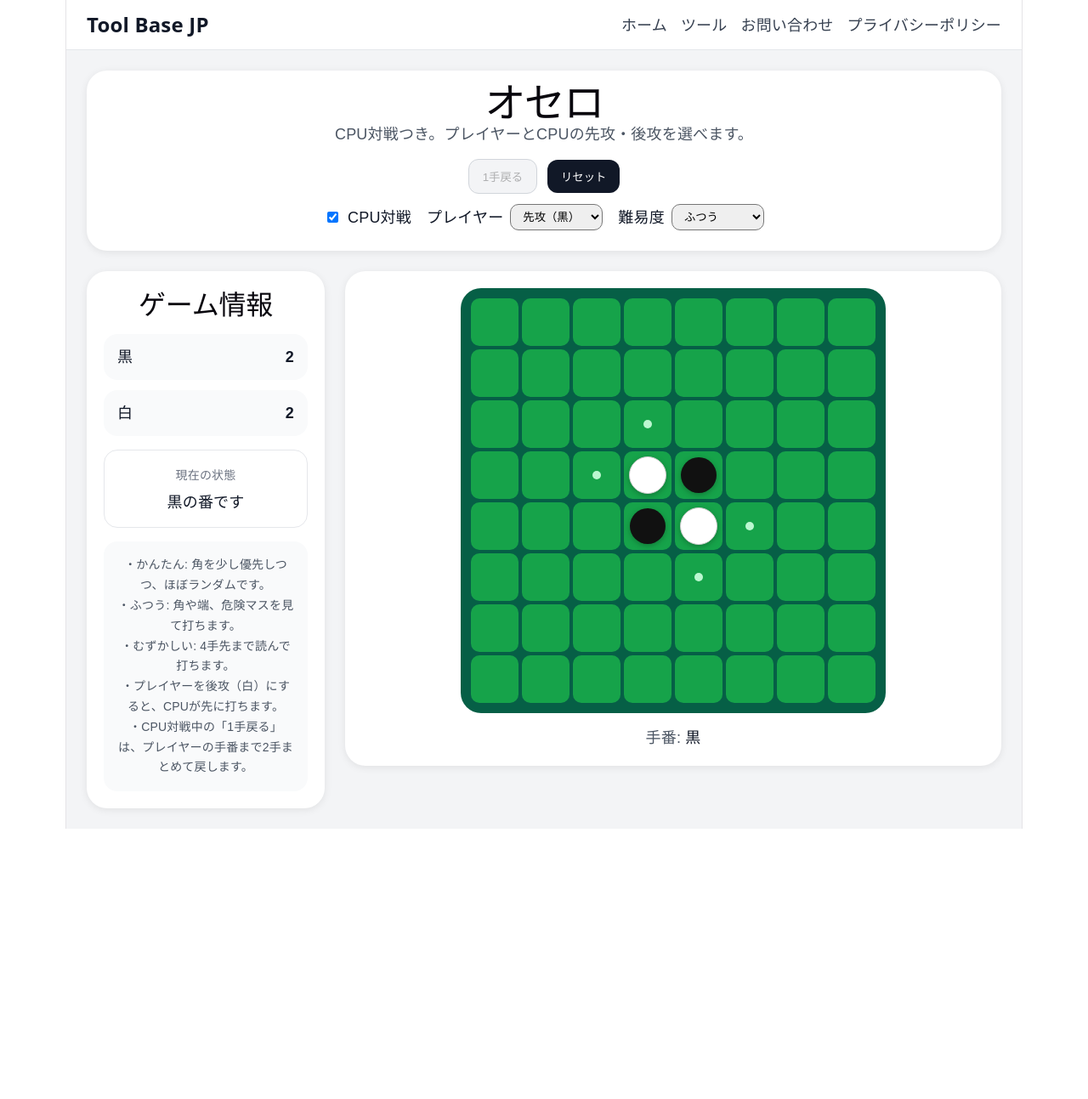
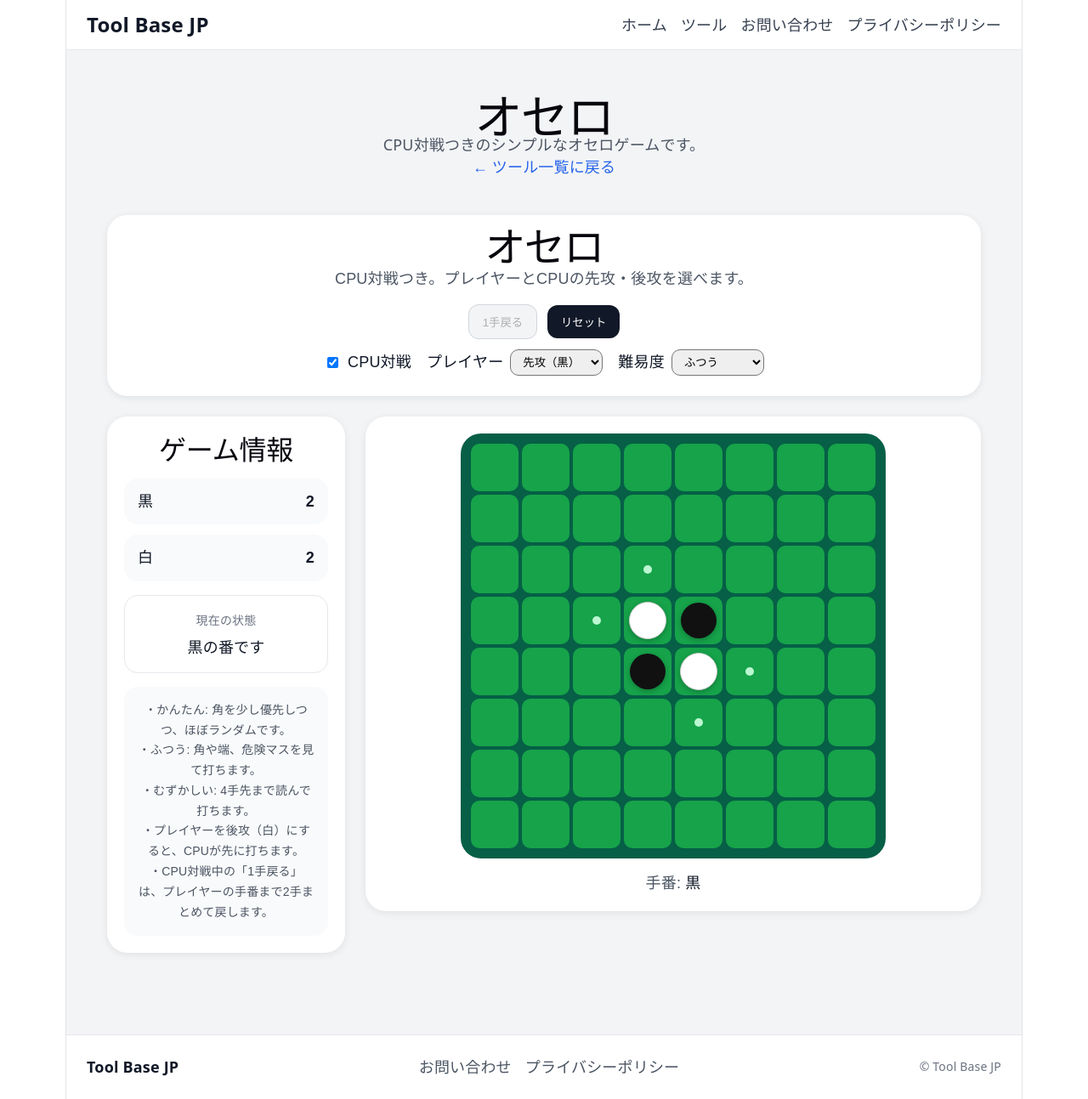
Before and after one commit to ToolBaseJP/tool-base-jp, a React (Vite) app: page /tools/othello in a window 1280 px wide. Shown: the whole page at 85% size. Before the commit the page ends 975 px from the top, so only its background shows below. Built offline with nearby package versions, Linux system fonts and the light colour scheme.

Commit message:
Updata Tool Base JP pages

```diff
--- a/src/App.jsx
+++ b/src/App.jsx
@@ -1,5 +1,6 @@
 import { BrowserRouter, Routes, Route } from "react-router-dom";
 import Header from "./components/Header";
+import Footer from "./components/Footer";
 import HomePage from "./pages/HomePage";
 import ToolsPage from "./pages/ToolsPage";
 import OthelloPage from "./pages/OthelloPage";
@@ -18,6 +19,7 @@ export default function App() {
           <Route path="/contact" element={<ContactPage />} />
           <Route path="/privacy" element={<PrivacyPage />} />
         </Routes>
+        <Footer />
       </div>
     </BrowserRouter>
   );
--- /dev/null
+++ b/src/components/Footer.jsx
@@ -0,0 +1,39 @@
+import { Link } from "react-router-dom";
+
+export default function Footer() {
+  return (
+    <footer
+      style={{
+        background: "#ffffff",
+        borderTop: "1px solid #e5e7eb",
+        marginTop: "40px",
+      }}
+    >
+      <div
+        style={{
+          maxWidth: "1100px",
+          margin: "0 auto",
+          padding: "24px",
+          display: "flex",
+          justifyContent: "space-between",
+          alignItems: "center",
+          gap: "16px",
+          flexWrap: "wrap",
+        }}
+      >
+        <div style={{ color: "#111827", fontWeight: "bold" }}>Tool Base JP</div>
+
+        <div style={{ display: "flex", gap: "16px", flexWrap: "wrap" }}>
+          <Link to="/contact" style={{ textDecoration: "none", color: "#4b5563" }}>
+            お問い合わせ
+          </Link>
+          <Link to="/privacy" style={{ textDecoration: "none", color: "#4b5563" }}>
+            プライバシーポリシー
+          </Link>
+        </div>
+
+        <div style={{ color: "#6b7280", fontSize: "14px" }}>© Tool Base JP</div>
+      </div>
+    </footer>
+  );
+}
--- a/src/pages/OthelloPage.jsx
+++ b/src/pages/OthelloPage.jsx
@@ -1,8 +1,19 @@
+import { Link } from "react-router-dom";
 import OthelloGame from "../components/OthelloGame";
 
 export default function OthelloPage() {
   return (
-    <div>
+    <div style={{ maxWidth: "1100px", margin: "0 auto", padding: "32px 24px" }}>
+      <div style={{ marginBottom: "20px" }}>
+        <h1 style={{ marginBottom: "8px" }}>オセロ</h1>
+        <p style={{ color: "#4b5563" }}>
+          CPU対戦つきのシンプルなオセロゲームです。
+        </p>
+        <Link to="/tools" style={{ color: "#2563eb", textDecoration: "none" }}>
+          ← ツール一覧に戻る
+        </Link>
+      </div>
+
       <OthelloGame />
     </div>
   );
--- a/src/pages/ToolsPage.jsx
+++ b/src/pages/ToolsPage.jsx
@@ -3,7 +3,10 @@ import { Link } from "react-router-dom";
 export default function ToolsPage() {
   return (
     <div style={{ maxWidth: "1100px", margin: "0 auto", padding: "40px 24px" }}>
-      <h1 style={{ fontSize: "36px", marginBottom: "20px" }}>ツール一覧</h1>
+      <h1 style={{ fontSize: "36px", marginBottom: "12px" }}>ツール一覧</h1>
+      <p style={{ color: "#4b5563", marginBottom: "24px" }}>
+        Tool Base JP で公開しているツールです。
+      </p>
 
       <div
         style={{
@@ -20,7 +23,7 @@ export default function ToolsPage() {
             boxShadow: "0 2px 10px rgba(0,0,0,0.08)",
           }}
         >
-          <h2 style={{ marginTop: 0 }}>オセロ</h2>
+          <h2 style={{ marginTop: 0, marginBottom: "10px" }}>オセロ</h2>
           <p style={{ color: "#4b5563", lineHeight: 1.7 }}>
             CPU対戦つきのシンプルなオセロゲームです。
           </p>
@@ -28,6 +31,21 @@ export default function ToolsPage() {
             開く
           </Link>
         </div>
+
+        <div
+          style={{
+            background: "#fff",
+            borderRadius: "18px",
+            padding: "20px",
+            boxShadow: "0 2px 10px rgba(0,0,0,0.08)",
+            opacity: 0.85,
+          }}
+        >
+          <h2 style={{ marginTop: 0, marginBottom: "10px" }}>追加予定</h2>
+          <p style={{ color: "#4b5563", lineHeight: 1.7 }}>
+            今後、便利ツールや他のゲームを追加予定です。
+          </p>
+        </div>
       </div>
     </div>
   );
```
